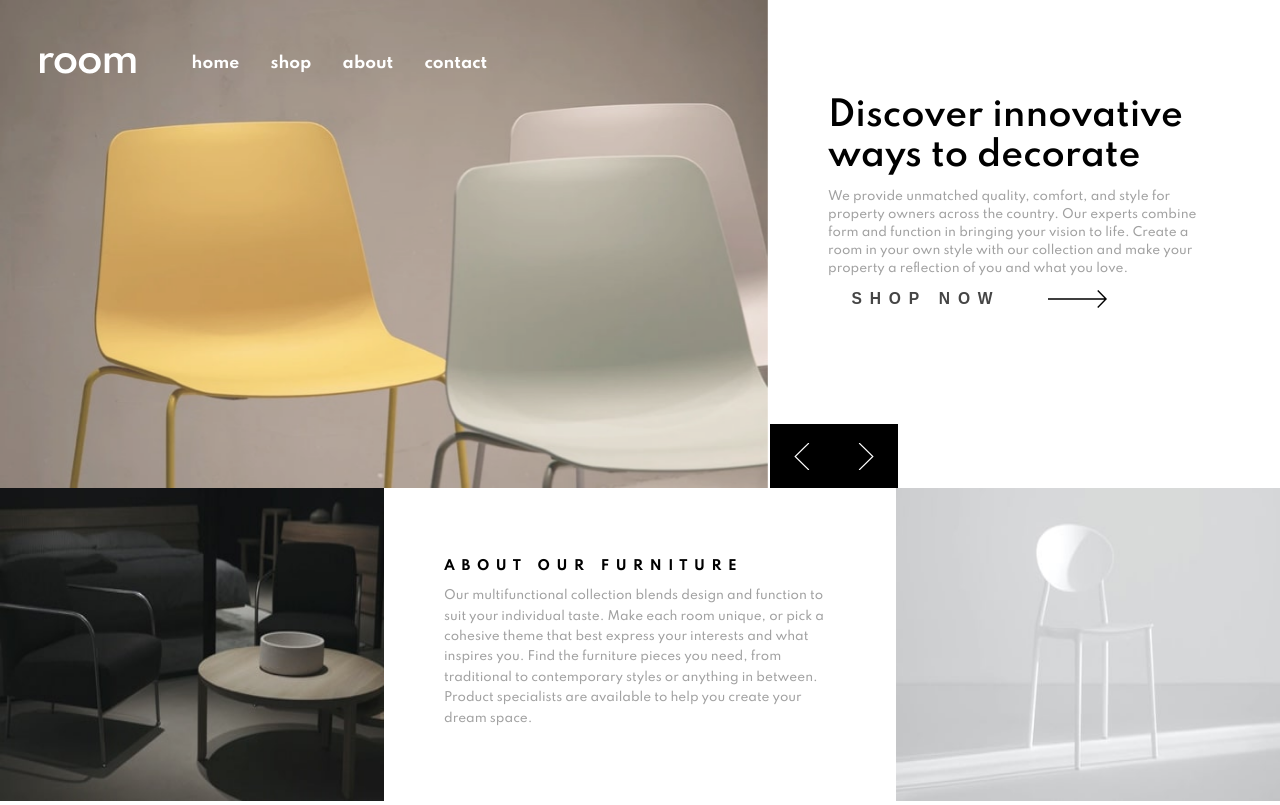
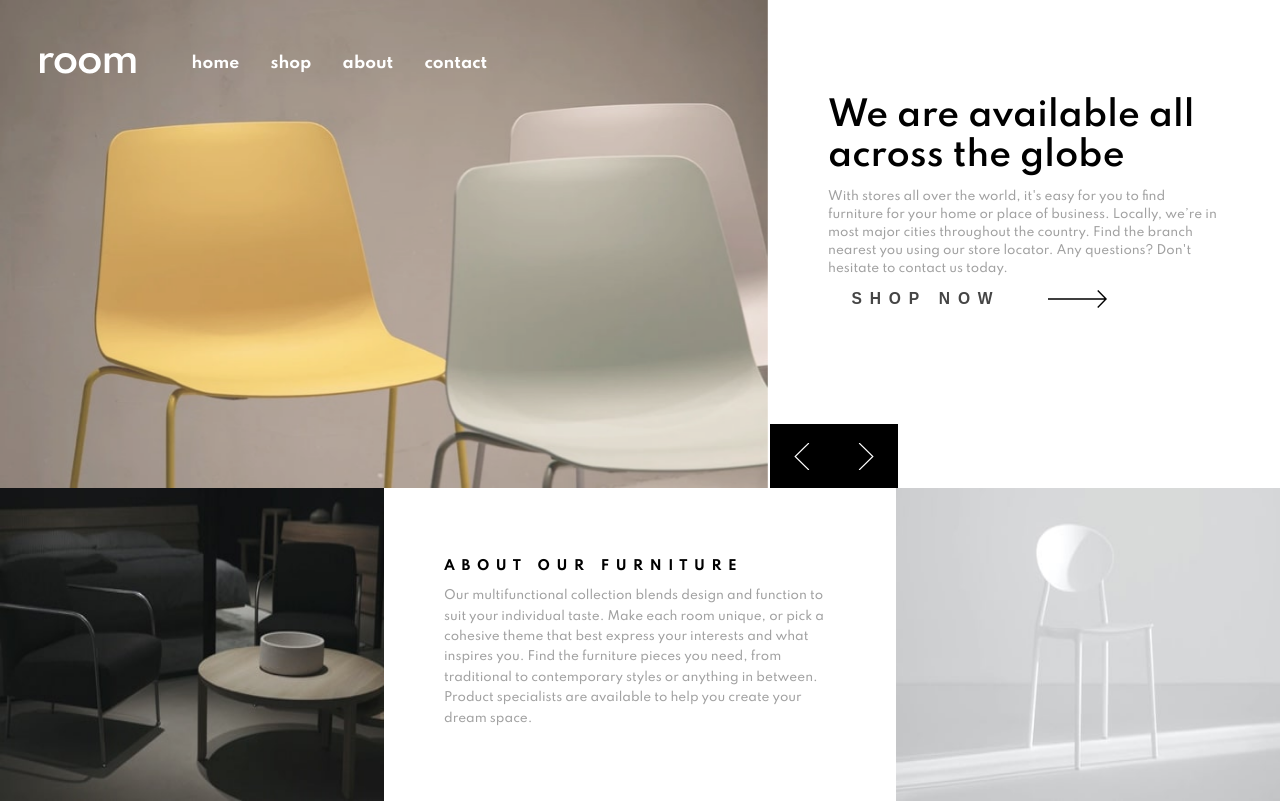
Before and after one commit to macluiggy/room-homepage-frontend-mentor, a React (Create React App) app: page / in a window 1280 px wide. Built offline with nearby package versions, Linux system fonts and the light colour scheme.

Commit message:
show each article: change the article depending in the current index

```diff
--- /dev/null
+++ b/src/components/articles.json
@@ -0,0 +1,17 @@
+[
+	{
+		"id": 0,
+		"title": "Discover innovative ways to decorate",
+		"paragraph": "We provide unmatched quality, comfort, and style for property owners across the country. Our experts combine form and function in bringing your vision to life. Create a room in your own style with our collection and make your property a reflection of you and what you love."
+	},
+	{
+		"id": 1,
+		"title": "We are available all across the globe",
+		"paragraph": "With stores all over the world, it's easy for you to find furniture for your home or place of business. Locally, we’re in most major cities throughout the country. Find the branch nearest you using our store locator. Any questions? Don't hesitate to contact us today."
+	},
+	{
+		"id": 2,
+		"title": "Manufactured with the best materials",
+		"paragraph": "Our modern furniture store provide a high level of quality. Our company has invested in advanced technology to ensure that every product is made as perfect and as consistent as possible. With three decades of experience in this industry, we understand what customers want for their home and office."
+	}
+]
--- a/src/components/header.js
+++ b/src/components/header.js
@@ -9,6 +9,8 @@ import logo from './images/logo.svg';
 import burger from './images/icon-hamburger.svg';
 import close from './images/icon-close.svg';
 import arrow from './images/icon-arrow.svg';
+//json
+import articles from './articles.json'
 
 
 const Header = () => {
@@ -54,10 +56,11 @@ const Header = () => {
 			</div>
 		</div>
 		<div className='header_article_container'>
-            <h2>Discover innovative ways to decorate</h2>
+		<ShowCurrentArticle index={index} />
+            {/*<h2>Discover innovative ways to decorate</h2>
             <p>We provide unmatched quality, comfort, and style for property owners across the country.
                 Our experts combine form and function in bringing your vision to life. Create a room in your
-                own style with our collection and make your property a reflection of you and what you love.</p>
+                own style with our collection and make your property a reflection of you and what you love.</p>*/}
             <div className='button_container'>
             	<button>Shop now</button><img src={arrow} alt="right incon arrow" />
             </div>
@@ -65,9 +68,14 @@ const Header = () => {
 	</header>
 }
 
- const ShowCurrentImage = ({index, images}) =>
-		images.map((img, i) => index === i
-			? <img key={img} src={img} alt="" className={`img${i} active`}/>
-			: '')
+const ShowCurrentImage = ({index, images}) =>
+	images.map((img, i) => index === i
+		&& <img key={img} src={img} alt="" className={`img${i} active`}/>)
+
+const ShowCurrentArticle = ({index}) =>
+	articles.map(({id, title, paragraph}) => id === index
+		&& 	<React.Fragment key={id}>
+				<h2 key={id}>{title}</h2><p>{paragraph}</p>
+			</React.Fragment>)
 
 export default Header;
```
